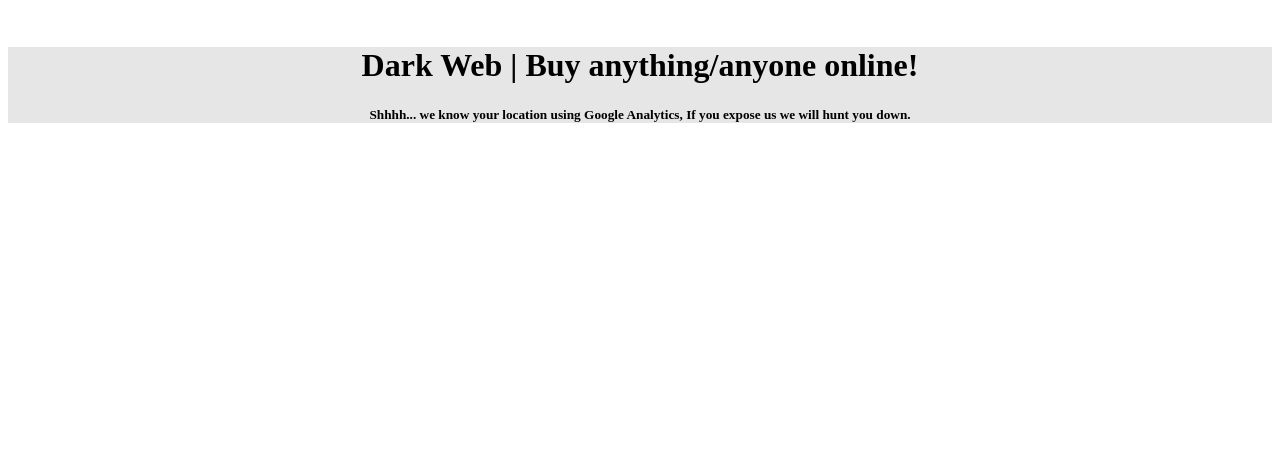
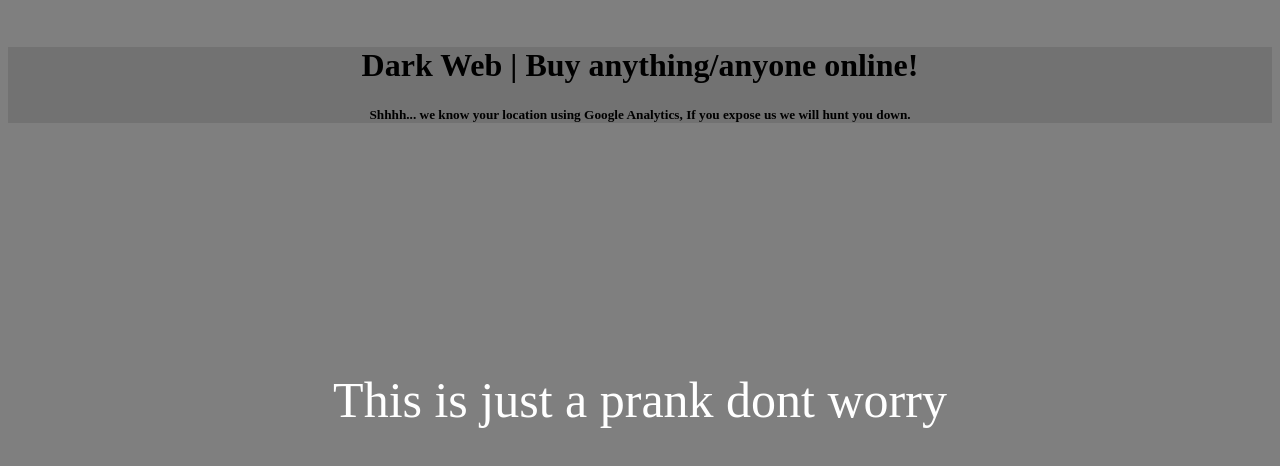
Before and after one commit to SuperSirBird/DarkWeb, a plain HTML site: page index.html in a window 1280 px wide. Drawn offline with Linux system fonts and the light colour scheme.

Commit message:
Update index.html

```diff
--- a/index.html
+++ b/index.html
@@ -4,12 +4,45 @@
   <style>
     body {text-align:center;}
     #headele {background-color:rgb(230,230,230);}
+    #overlay {
+      position: fixed; /* Sit on top of the page content */
+      display: none; /* Hidden by default */
+      width: 100%; /* Full width (cover the whole page) */
+      height: 100%; /* Full height (cover the whole page) */
+      top: 0;
+      left: 0;
+      right: 0;
+      bottom: 0;
+      background-color: rgba(0,0,0,0.5); /* Black background with opacity */
+      z-index: 2; /* Specify a stack order in case you're using a different order for other elements */
+      cursor: pointer; /* Add a pointer on hover */
+    }
+    #overlaytext {
+      position: absolute;
+      top: 50%;
+      left: 50%;
+      font-size: 50px;
+      color: white;
+      transform: translate(-50%,-50%);
+      -ms-transform: translate(-50%,-50%);
+    }
   </style>
 </head>
 <body>
+  <div id="overlay" onclick="overlayoff()"><div id="overlaytext">This is just a prank dont worry</div></div>
   <br>
   <div id="headele">
     <h1>Dark Web | Buy anything/anyone online!</h1>
     <h5>Shhhh... we know your location using Google Analytics, If you expose us we will hunt you down.</h5>
   </div>
+  <script>
+    function overlayon() {
+      document.getElementById("overlay").style.display = "block";
+    }
+
+    function overlayoff() {
+      document.getElementById("overlay").style.display = "none";
+    }
+    overlayon();
+  </script>
 </body>
```
